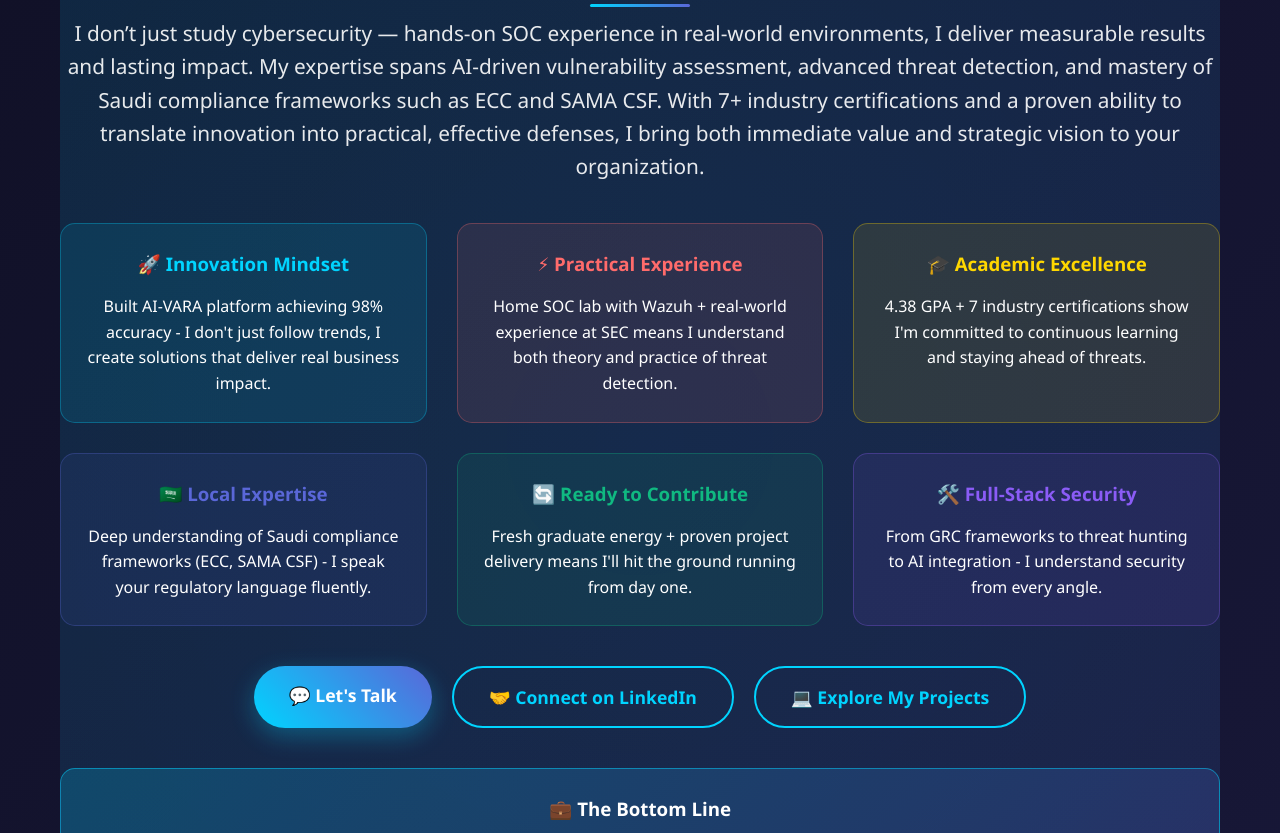
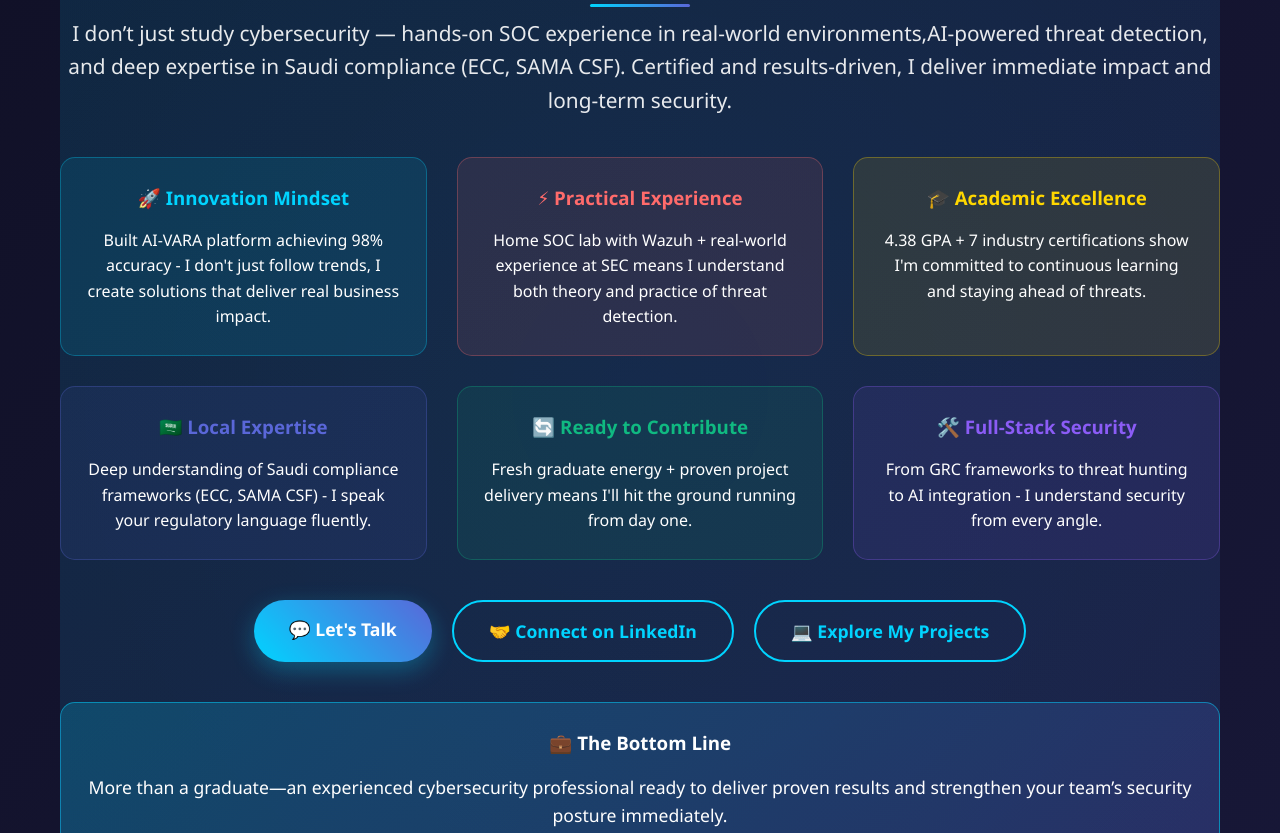
Before and after one commit to Salmanalqsamah/salmanalqsamah.github.io, a plain HTML site: page index.html in a window 1280 px wide. Shown: the part 739-1572 px from the top of the page. Drawn offline with Linux system fonts and the light colour scheme.

Commit message:
Add files via upload

```diff
--- a/index.html
+++ b/index.html
@@ -581,7 +581,7 @@
         <section class="cta-section">
             <h2 class="cta-title">Why I Am the Ideal Candidate for Your Organization 🎯</h2>
             <p style="font-size: 1.3em; margin-bottom: 30px; opacity: 0.9;">
-I don’t just study cybersecurity — hands-on SOC experience in real-world environments, I deliver measurable results and lasting impact. My expertise spans AI-driven vulnerability assessment, advanced threat detection, and mastery of Saudi compliance frameworks such as ECC and SAMA CSF. With 7+ industry certifications and a proven ability to translate innovation into practical, effective defenses, I bring both immediate value and strategic vision to your organization.
+I don’t just study cybersecurity — hands-on SOC experience in real-world environments,AI-powered threat detection, and deep expertise in Saudi compliance (ECC, SAMA CSF). Certified and results-driven, I deliver immediate impact and long-term security.
             </p>
 
             <div style="display: grid; grid-template-columns: repeat(auto-fit, minmax(300px, 1fr)); gap: 30px; margin: 40px 0;">
@@ -630,7 +630,7 @@ I don’t just study cybersecurity — hands-on SOC experience in real-world env
 
             <div style="margin-top: 40px; padding: 25px; background: linear-gradient(135deg, rgba(0, 212, 255, 0.2), rgba(90, 103, 216, 0.2)); border-radius: 15px; border: 1px solid rgba(0, 212, 255, 0.5);">
                 <h3 style="color: #ffffff; margin-bottom: 15px;">💼 The Bottom Line</h3>
-                <p style="font-size: 1.1em; font-weight: 500;">This is more than a graduate hire — it is the addition of a cybersecurity professional with demonstrated results, technical depth, and a forward‑looking approach to safeguarding digital assets. I am prepared to contribute immediately to strengthening your organization’s security posture.</p>
+                <p style="font-size: 1.1em; font-weight: 500;">More than a graduate—an experienced cybersecurity professional ready to deliver proven results and strengthen your team’s security posture immediately.</p>
             </div>
         </section>
 
```
